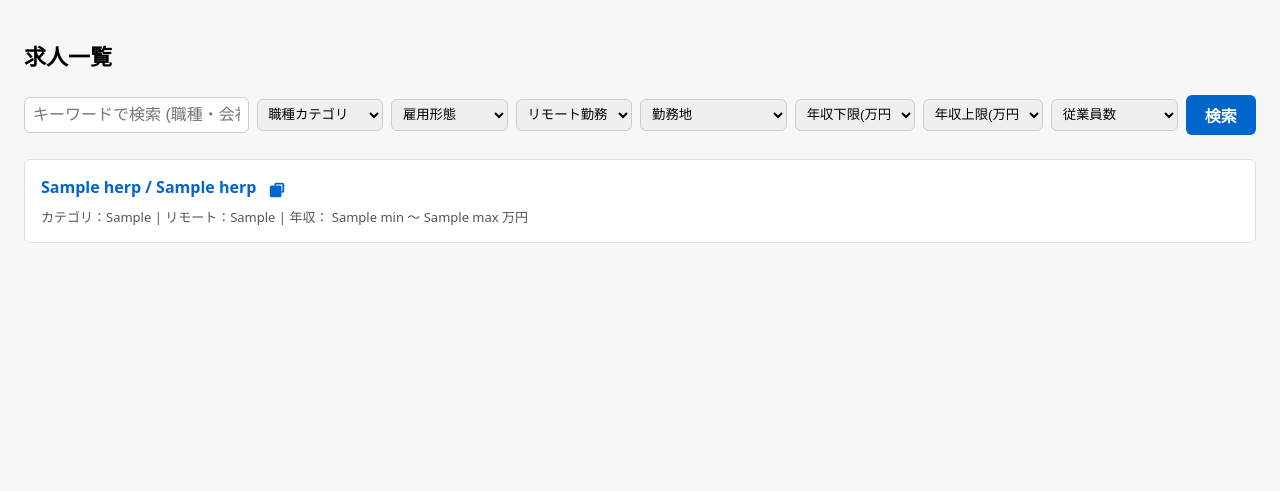
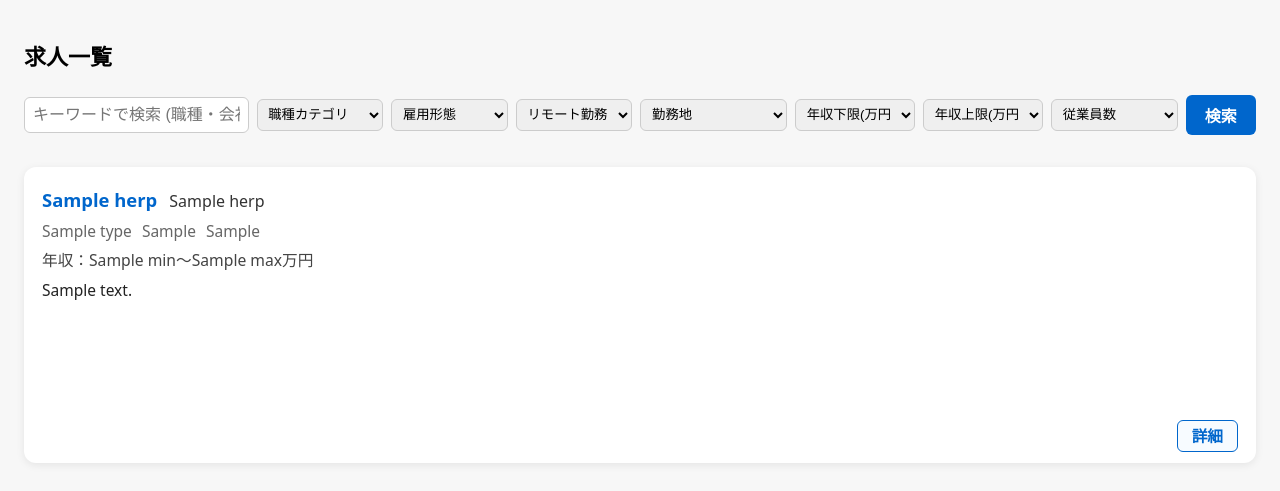
Before and after one commit to yukimatsuno/job-data-platform, a FastAPI app: page / in a window 1280 px wide. Shown: the top 491 px of the page. Run offline with FastAPI, Linux system fonts and the light colour scheme; a database or web service that is not in the repository returns one stand-in record (values such as "Sample title").

Commit message:
design changed to job cards style

```diff
--- a/static/css/style.css
+++ b/static/css/style.css
@@ -39,3 +39,90 @@ body {
     font-size: 13px;
     color: #555;
 }
+
+.job-card-grid {
+  display: grid;
+  grid-template-columns: repeat(auto-fit, minmax(320px, 1fr));
+  gap: 24px;
+  margin: 32px 0;
+}
+
+.job-card {
+  background: #fff;
+  border-radius: 12px;
+  box-shadow: 0 2px 8px rgba(0,0,0,0.08);
+  padding: 20px 18px 16px 18px;
+  display: flex;
+  flex-direction: column;
+  min-height: 260px;
+  transition: box-shadow 0.2s;
+}
+.job-card:hover {
+  box-shadow: 0 4px 16px rgba(0,102,204,0.15);
+}
+.job-card-header {
+  margin-bottom: 8px;
+}
+.job-title-link {
+  font-size: 1.15em;
+  font-weight: bold;
+  color: #0066cc;
+  text-decoration: none;
+  margin-right: 8px;
+}
+.job-title-link:hover {
+  text-decoration: underline;
+}
+.job-company {
+  font-size: 1em;
+  color: #333;
+  font-weight: 500;
+}
+.job-card-meta {
+  font-size: 0.97em;
+  color: #666;
+  margin-bottom: 6px;
+  display: flex;
+  gap: 10px;
+  flex-wrap: wrap;
+}
+.job-card-salary {
+  font-size: 0.98em;
+  color: #444;
+  margin-bottom: 8px;
+}
+.job-card-summary {
+  font-size: 0.97em;
+  color: #222;
+  margin-bottom: 12px;
+  min-height: 48px;
+}
+.job-card-footer {
+  margin-top: auto;
+  text-align: right;
+}
+.job-detail-link {
+  color: #0066cc;
+  text-decoration: none;
+  font-weight: 600;
+  font-size: 0.98em;
+  border: 1px solid #0066cc;
+  border-radius: 6px;
+  padding: 4px 14px;
+  background: #f7fbff;
+  transition: background 0.15s, color 0.15s;
+}
+.job-detail-link:hover {
+  background: #0066cc;
+  color: #fff;
+}
+
+@media (max-width: 600px) {
+  .job-card-grid {
+    grid-template-columns: 1fr;
+    gap: 16px;
+  }
+  .job-card {
+    padding: 14px 8px 12px 8px;
+  }
+}
--- a/templates/jobs.html
+++ b/templates/jobs.html
@@ -101,31 +101,30 @@
     {% if jobs|length == 0 %}
         <div style="margin: 32px 0; color: #c00; font-size: 1.1em; text-align: center;">該当する求人が見つかりませんでした。</div>
     {% else %}
-        <ul class="job-list">
+        <div class="job-card-grid">
             {% for job in jobs %}
-                <li class="job-item">
-                    <!-- 求人詳細ページへのリンク -->
-                    <a class="job-link" href="/job/{{ job._id }}">
-                        {{ job.job_title_raw }} / {{ job.company_name }}
-                    </a>
-                    <a href="/job/{{ job._id }}" target="_blank" title="新しいタブで開く" style="margin-left:8px; vertical-align:middle; display:inline-block;">
-                        <svg xmlns="http://www.w3.org/2000/svg" width="18" height="18" viewBox="0 0 20 20" fill="none" style="vertical-align:middle;">
-                            <path d="M7 4C7 2.89543 7.89543 2 9 2H16C17.1046 2 18 2.89543 18 4V11C18 12.1046 17.1046 13 16 13H15V11H16V4H9V5H7V4Z" fill="#0066cc"/>
-                            <path d="M13 7H4V16H13V7ZM4 5C2.89543 5 2 5.89543 2 7V16C2 17.1046 2.89543 18 4 18H13C14.1046 18 15 17.1046 15 16V7C15 5.89543 14.1046 5 13 5H4Z" fill="#0066cc"/>
-                        </svg>
-                    </a>
-                    <!-- 補足情報 -->
-                    <div class="job-meta">
-                        カテゴリ：{{ job.job_category or '未設定' }} |
-                        リモート：{{ job.remote_type or '未設定' }} |
-                        年収：
-                        {{ job.salary.min if job.salary and job.salary.min else '未設定' }}
-                        〜
-                        {{ job.salary.max if job.salary and job.salary.max else '未設定' }} 万円
-                    </div>
-                </li>
+            <div class="job-card">
+                <div class="job-card-header">
+                    <a class="job-title-link" href="/job/{{ job._id }}">{{ job.job_title_raw }}</a>
+                    <span class="job-company">{{ job.company_name }}</span>
+                </div>
+                <div class="job-card-meta">
+                    <span class="job-location">{{ job.work_location.type or '勤務地未設定' }}</span>
+                    <span class="job-remote">{{ job.remote_type or '未設定' }}</span>
+                    <span class="job-employment">{{ job.employment_type or '未設定' }}</span>
+                </div>
+                <div class="job-card-salary">
+                    年収：{{ job.salary.min if job.salary and job.salary.min else '未設定' }}〜{{ job.salary.max if job.salary and job.salary.max else '未設定' }}万円
+                </div>
+                <div class="job-card-summary">
+                    {{ job.job_summary_ja or '' }}
+                </div>
+                <div class="job-card-footer">
+                    <a href="/job/{{ job._id }}" target="_blank" title="新しいタブで開く" class="job-detail-link">詳細</a>
+                </div>
+            </div>
             {% endfor %}
-        </ul>
+        </div>
     {% endif %}
 
 </body>
```
